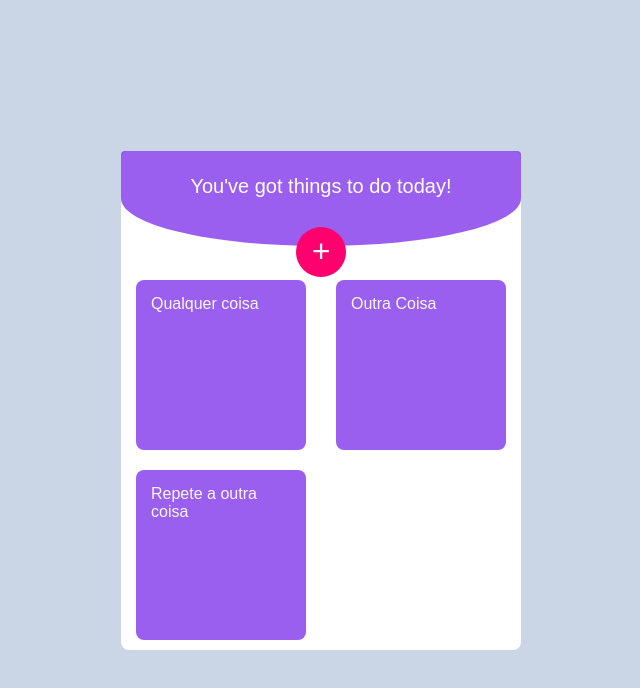
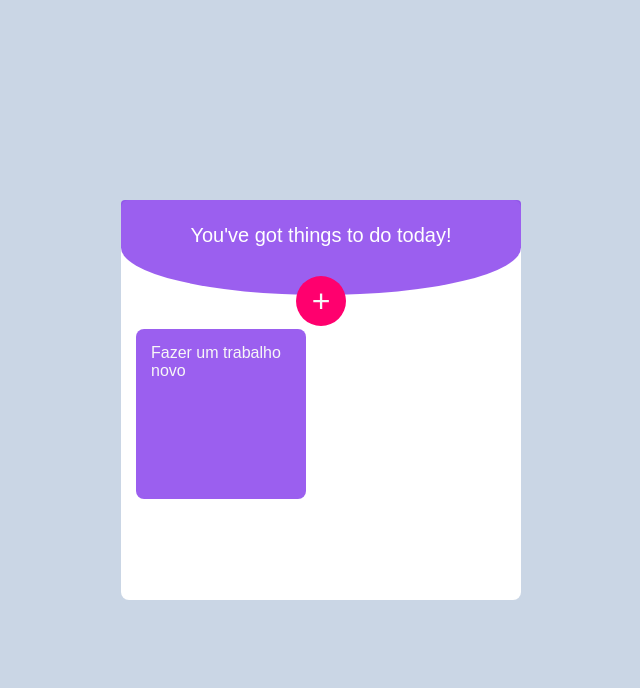
Before and after one commit to flaviobag/todolisst-react, a React (Create React App) app: page / in a window 1280 px wide. Shown: the top 688 px of the page, without its empty margins (319-959 px from the left). Built offline with nearby package versions, Linux system fonts and the light colour scheme; data requests are answered from the project's data file.

Commit message:
deleta o card da api

```diff
--- /dev/null
+++ b/db.json
@@ -0,0 +1,8 @@
+{
+  "items": [
+    {
+      "title": "Fazer um trabalho novo",
+      "id": 1
+    }
+  ]
+}
--- a/package.json
+++ b/package.json
@@ -6,6 +6,7 @@
     "@testing-library/jest-dom": "^5.16.2",
     "@testing-library/react": "^12.1.4",
     "@testing-library/user-event": "^13.5.0",
+    "json": "^11.0.0",
     "react": "^17.0.2",
     "react-dom": "^17.0.2",
     "react-scripts": "5.0.0",
@@ -16,6 +17,8 @@
     "build": "react-scripts build",
     "test": "react-scripts test",
     "eject": "react-scripts eject"
+
+
   },
   "eslintConfig": {
     "extends": [
--- a/src/App.js
+++ b/src/App.js
@@ -1,18 +1,23 @@
 import Header from './components/Header/Header';
 import Form from './components/Form/Form';
 import List from './components/List/List';
+import { getItems } from "./api/config";
 import './App.css';
 import React from 'react';
 
 
 function App() {
-  const [cards, setCards] = React.useState([
-    {id: 1, title: "Qualquer coisa"},
-    {id: 2, title: "Outra Coisa"},
-    {id: 3, title: "Repete a outra coisa"}
-  ])
+  const [cards, setCards] = React.useState([])
   const [open, setOpen] = React.useState(false)
 
+  const loadItems = async () => {
+    const data = await getItems()
+    setCards(data)
+    console.log(data)
+  }
+  React.useEffect(() => {
+    loadItems()
+  }, [])
   const addNewCard = (item) => {
     setCards([...cards, item])
   }
--- /dev/null
+++ b/src/api/config.js
@@ -0,0 +1,23 @@
+const URL = 'http://localhost:3001/items/'
+
+const request = async (method = 'GET', body, params = '') => {
+    const response = await fetch(`${URL}/${params}`,
+    {
+        method,
+        body: JSON.stringify(body),
+        headers: {'Content-Type': 'application/json'}
+    })
+    const data = await response.json()
+    return data
+}
+
+const getItems = () => request()
+const postItems = (item) => request('POST', item)
+const deleteItems = (item) => request('DELETE', {}, item)
+
+export {
+
+    getItems,
+    postItems,
+    deleteItems
+}
--- a/src/components/Form/Form.js
+++ b/src/components/Form/Form.js
@@ -1,12 +1,14 @@
 import React from "react";
+import { postItems } from "../../api/config";
 import Field from "../Field/Field";
 import "./Form.css"
 
 const Form = ({addNewCard}) => {
     const [title, setTitle] = React.useState('')
-    const handleSubmit = (e) => {
+    const handleSubmit = async (e) => {
         e.preventDefault()
-        addNewCard({id:4, title})
+        const newItem = await postItems({title})
+        addNewCard(newItem)
         setTitle('')
     }
     return (
--- a/src/components/List/List.js
+++ b/src/components/List/List.js
@@ -1,12 +1,14 @@
 import React from "react";
 import './List.css';
 import Card from "../Card/Card";
+import { deleteItems } from "../../api/config";
 
 
 const List = ({cards, setCards}) => {
     const handleDelete = (id) => {
         const newCards = cards.filter((cards) => cards.id !== id)
         setCards(newCards)
+        deleteItems(id)
     }
 
     return(
```
Also changed, not shown: src/components/Card/Card.js (line endings or trailing spaces), 1 other file (tests, documents, lock files or other folders).
